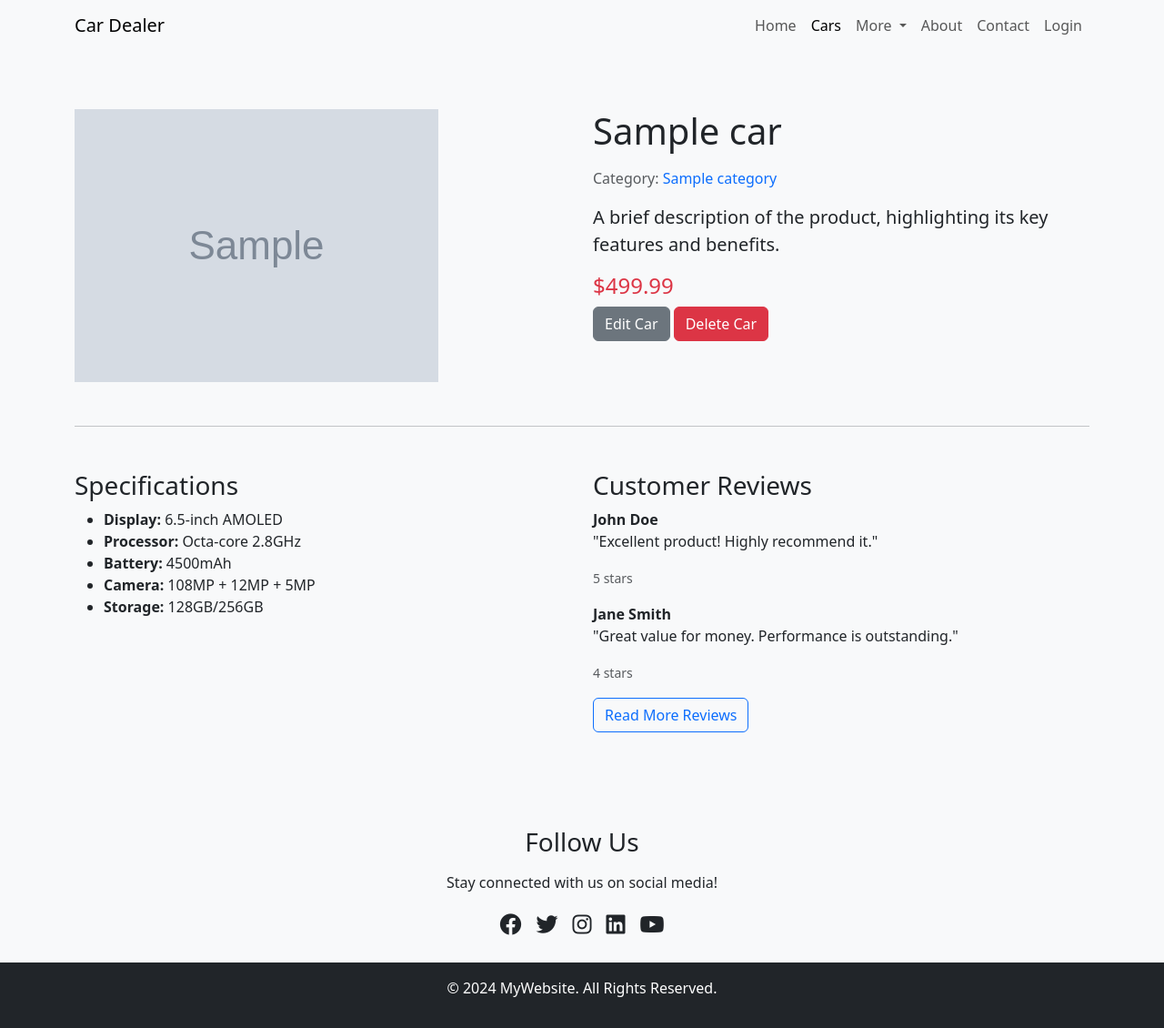
After one commit to Randisyuja/CarDealer, a Django app: page /cars/1/car_detail/ in a window 1280 px wide. The commit adds this page. Shown: the whole page at 91% size. Run offline with Django 5.2, Linux system fonts and the light colour scheme; tables that the repository leaves empty hold one stand-in row (values such as "Sample post"); grey boxes marked "Sample" are stand-in pictures.

```diff
--- a/CarDealer/brands/urls.py
+++ b/CarDealer/brands/urls.py
@@ -2,10 +2,10 @@ from django.urls import path, include
 from CarDealer.brands import views
 
 urlpatterns = [
-    path('', views.brands_list, name='brands_list'),
-    path('add_brand/', views.add_brand, name='add_brand'),
+    path('', views.BrandList.as_view(), name='brands_list'),
+    path('add_brand/', views.AddBrand.as_view(), name='add_brand'),
     path('<int:brand_id>/', include([
-        path('edit_brand/', views.edit_brand, name='edit_brand'),
-        path('delete_brand/', views.delete_brand, name='delete_brand'),
+        path('edit_brand/', views.EditBrand.as_view(), name='edit_brand'),
+        path('delete_brand/', views.DeleteBrand.as_view(), name='delete_brand'),
     ]))
 ]
--- a/CarDealer/cars/models.py
+++ b/CarDealer/cars/models.py
@@ -12,7 +12,7 @@ class Cars(models.Model):
     )
 
     car_image = models.ImageField(
-        upload_to='images',
+        upload_to='images/',
         validators=[validate_file_size],
         null=True,
         blank=True,
--- a/CarDealer/cars/urls.py
+++ b/CarDealer/cars/urls.py
@@ -1,13 +1,19 @@
 from django.urls import path, include
 from CarDealer.cars import views
+from django.conf import settings
+from django.conf.urls.static import static
 
 
 urlpatterns = [
     path('', views.cars_list, name='cars_list'),
     path('add_car/', views.add_car, name='add_car'),
     path('<int:car_id>/', include([
+        path('car_detail/', views.car_detail, name='car_detail'),
         path('edit_car/', views.edit_car, name='edit_car'),
         path('delete_car/', views.delete_car, name='delete_car'),
     ]))
 
 ]
+
+if settings.DEBUG:
+    urlpatterns += static(settings.MEDIA_URL, document_root=settings.MEDIA_ROOT)
--- a/CarDealer/cars/views.py
+++ b/CarDealer/cars/views.py
@@ -1,14 +1,15 @@
 from django.shortcuts import render, redirect
-
+from django.contrib.auth.decorators import login_required
 from CarDealer.cars.forms import CarCreateForm, CarUpdateForm, CarDeleteForm
 from CarDealer.cars.models import Cars
 
 
+@login_required()
 def add_car(request):
     if request.method == 'GET':
         form = CarCreateForm()
     else:
-        form = CarCreateForm(request.POST)
+        form = CarCreateForm(request.POST, request.FILES)
 
         if form.is_valid():
             form.save()
@@ -22,6 +23,7 @@ def add_car(request):
     return render(request, template_name='cars/add_car.html', context=context)
 
 
+@login_required()
 def edit_car(request, car_id):
     car = Cars.objects.get(id_cars=car_id)
 
@@ -43,6 +45,7 @@ def edit_car(request, car_id):
     return render(request, template_name='cars/edit_car.html', context=context)
 
 
+@login_required()
 def delete_car(request, car_id):
     car = Cars.objects.get(id_cars=car_id)
 
@@ -64,6 +67,19 @@ def delete_car(request, car_id):
     return render(request, template_name='cars/delete_car.html', context=context)
 
 
+@login_required()
 def cars_list(request):
     cars = Cars.objects.all()
     return render(request, template_name='cars/cars_list.html', context={'cars': cars})
+
+
+def car_detail(request, car_id):
+    car = Cars.objects.get(id_cars=car_id)
+    image_url = car.car_image.url
+
+    context = {
+        'car': car,
+        'image_url': image_url
+    }
+
+    return render(request, template_name='cars/car_detail.html', context=context)
--- a/CarDealer/categories/urls.py
+++ b/CarDealer/categories/urls.py
@@ -3,10 +3,10 @@ from CarDealer.categories import views
 
 
 urlpatterns = [
-    path('', views.category_list, name='category_list'),
-    path('add_category/', views.add_category, name='add_category'),
+    path('', views.CategoryList.as_view(), name='category_list'),
+    path('add_category/', views.AddCategory.as_view(), name='add_category'),
     path('<int:category_id>/', include([
-        path('edit_category/', views.edit_category, name='edit_category'),
-        path('delete_category/', views.delete_category, name='delete_category'),
+        path('edit_category/', views.EditCategory.as_view(), name='edit_category'),
+        path('delete_category/', views.DeleteCategory.as_view(), name='delete_category'),
     ]))
 ]
--- a/CarDealer/locations/views.py
+++ b/CarDealer/locations/views.py
@@ -1,8 +1,10 @@
 from django.shortcuts import render, redirect
 from CarDealer.locations.forms import LocationCreateForm, LocationDeleteForm, LocationUpdateForm
 from CarDealer.locations.models import Location
+from django.contrib.auth.decorators import login_required
 
 
+@login_required()
 def add_location(request):
     if request.method == 'GET':
         form = LocationCreateForm
@@ -21,11 +23,13 @@ def add_location(request):
     return render(request, template_name='locations/add_location.html', context=context)
 
 
+@login_required()
 def locations_list(request):
     locations = Location.objects.all()
     return render(request, template_name='locations/locations_list.html', context={'locations': locations})
 
 
+@login_required()
 def edit_location(request, location_id):
     location = Location.objects.get(id=location_id)
 
@@ -47,6 +51,7 @@ def edit_location(request, location_id):
     return render(request, template_name='locations/edit_location.html', context=context)
 
 
+@login_required()
 def delete_location(request, location_id):
     location = Location.objects.get(id=location_id)
     if request.method == 'GET':
--- a/CarDealer/settings.py
+++ b/CarDealer/settings.py
@@ -28,6 +28,8 @@ DEBUG = True
 ALLOWED_HOSTS = []
 
 AUTH_USER_MODEL = 'users.User'
+
+LOGIN_URL = '/users/login/'
 
 # Application definition
 
@@ -130,7 +132,7 @@ STATICFILES_DIRS = [BASE_DIR / "static"]
 
 
 MEDIA_URL = '/media/'
-MEDIA_ROOT = os.path.join(BASE_DIR / 'media/')
+MEDIA_ROOT = os.path.join(BASE_DIR, 'media')
 
 # Default primary key field type
 # https://docs.djangoproject.com/en/5.1/ref/settings/#default-auto-field
--- a/CarDealer/users/views.py
+++ b/CarDealer/users/views.py
@@ -32,7 +32,7 @@ def login_view(request):
 
 def logout_view(request):
     logout(request)
-    return redirect('login')
+    return redirect('home')
 
 
 def homepage(request):
--- a/templates/authbase.html
+++ b/templates/authbase.html
@@ -36,7 +36,7 @@
         <div class="collapse navbar-collapse" id="navbarNav">
             <ul class="navbar-nav ms-auto">
             <li class="nav-item">
-                <a class="nav-link" href="#">Home</a>
+                <a class="nav-link" href="{% url 'home' %}">Home</a>
             </li>
             <li class="nav-item">
                 <a class="nav-link" href="#contact">Contact</a>
--- a/templates/base.html
+++ b/templates/base.html
@@ -36,7 +36,7 @@
         <div class="collapse navbar-collapse" id="navbarNav">
             <ul class="navbar-nav ms-auto">
                 <li class="nav-item">
-                    <a class="nav-link" href="#">Home</a>
+                    <a class="nav-link" href="{% url 'home' %}">Home</a>
                 </li>
                 <li class="nav-item">
                     <a class="nav-link active" aria-current="page" href="{% url 'cars_list' %}">Cars</a>
--- a/templates/cars/add_car.html
+++ b/templates/cars/add_car.html
@@ -6,7 +6,7 @@
         <!-- Form Section -->
         <div class="card p-4 mb-4">
             <h2 class="mb-3">Car Information</h2>
-            <form id="inputForm" method="post">
+            <form id="inputForm" method="post" enctype="multipart/form-data">
                 {% csrf_token %}
                 <div class="mb-3">
                     <label for="email" class="form-label">{{ form.car_image.label_tag }}</label>
--- /dev/null
+++ b/templates/cars/car_detail.html
@@ -0,0 +1,58 @@
+{% extends 'base.html' %}
+{% block content %}
+
+    <!-- Product Detail Section -->
+    <section class="py-5">
+      <div class="container">
+        <div class="row">
+          <!-- Product Image -->
+          <div class="col-md-6">
+            {% if car.car_image %}
+                <img src="{{ car.car_image.name }}" alt="{{ car.cars_name }}">
+            {% else %}
+                <p>No image available.</p>
+            {% endif %}
+          </div>
+          <!-- Product Details -->
+          <div class="col-md-6">
+            <h1 class="mb-3">{{ car.cars_name }}</h1>
+            <p class="text-muted">Category: <span class="text-primary">{{ car.category }}</span></p>
+            <p class="lead">A brief description of the product, highlighting its key features and benefits.</p>
+            <h4 class="text-danger">$499.99</h4>
+            <a href="{% url 'edit_car' car.id_cars %}" class="btn btn-secondary">Edit Car</a>
+            <a href="{% url 'delete_car' car.id_cars %}" class="btn btn-danger">Delete Car</a>
+          </div>
+        </div>
+        <hr class="my-5">
+        <!-- Product Specifications -->
+        <div class="row">
+          <div class="col-md-6">
+            <h3>Specifications</h3>
+            <ul class="specs-list">
+              <li><strong>Display:</strong> 6.5-inch AMOLED</li>
+              <li><strong>Processor:</strong> Octa-core 2.8GHz</li>
+              <li><strong>Battery:</strong> 4500mAh</li>
+              <li><strong>Camera:</strong> 108MP + 12MP + 5MP</li>
+              <li><strong>Storage:</strong> 128GB/256GB</li>
+            </ul>
+          </div>
+          <!-- Customer Reviews -->
+          <div class="col-md-6">
+            <h3>Customer Reviews</h3>
+            <div class="mb-3">
+              <strong>John Doe</strong>
+              <p>"Excellent product! Highly recommend it."</p>
+              <small class="text-muted">5 stars</small>
+            </div>
+            <div class="mb-3">
+              <strong>Jane Smith</strong>
+              <p>"Great value for money. Performance is outstanding."</p>
+              <small class="text-muted">4 stars</small>
+            </div>
+            <a href="#" class="btn btn-outline-primary">Read More Reviews</a>
+          </div>
+        </div>
+      </div>
+    </section>
+
+{% endblock %}
```
Also changed, not shown: CarDealer/brands/forms.py (+4 -4 lines), CarDealer/brands/views.py (+51 -50 lines), CarDealer/categories/views.py (+44 -41 lines), templates/cars/cars_list.html (+1 -8 lines), templates/users/home_page.html (deleted, +0 -17 lines), CarDealer/cars/migrations/0007_alter_cars_car_image.py (added), media/images/car.jpeg (added), media/images/cars.jpeg (added).
